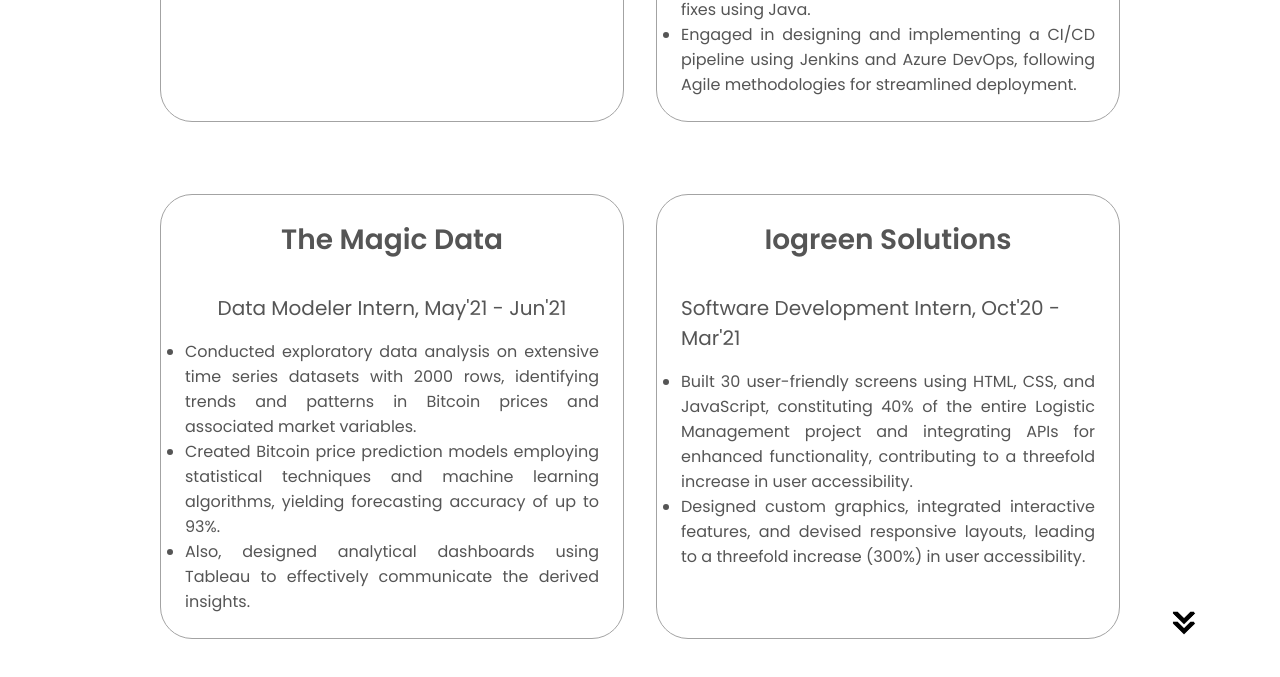
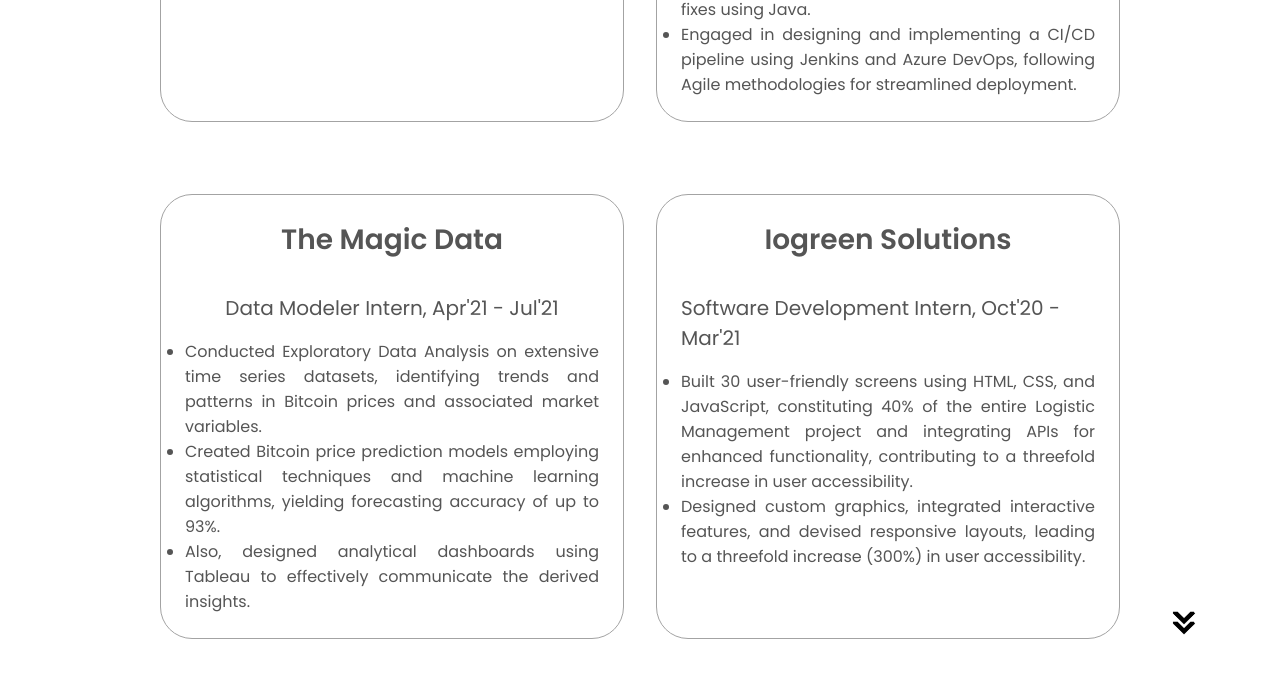
Before and after one commit to SayaliBhosale16/Sayali-sProfile, a plain HTML site: page index.html in a window 1280 px wide. Shown: the part 2253-2930 px from the top of the page. Drawn offline with nearby package versions, Linux system fonts and the light colour scheme.

Commit message:
Update index.html

```diff
--- a/index.html
+++ b/index.html
@@ -145,9 +145,9 @@
                         <!-- Content for the third experience -->
                         <h2 class="experience-sub-title">The Magic Data</h2>
                         <div class="article-container">
-                            <p class="section__text__p2">Data Modeler Intern, May'21 - Jun'21</p>
+                            <p class="section__text__p2">Data Modeler Intern, Apr'21 - Jul'21</p>
                             <ul style="text-align: justify; color: rgb(85, 85, 85);">
-                                <li>Conducted exploratory data analysis on extensive time series datasets with 2000 rows, identifying trends and patterns in Bitcoin prices and associated market variables.</li>
+                                <li>Conducted Exploratory Data Analysis on extensive time series datasets, identifying trends and patterns in Bitcoin prices and associated market variables.</li>
                                 <li>Created Bitcoin price prediction models employing statistical techniques and machine learning algorithms, yielding forecasting accuracy of up to 93%. </li>
                                 <li>Also, designed analytical dashboards using Tableau to effectively communicate the derived insights.</li>
 
```
